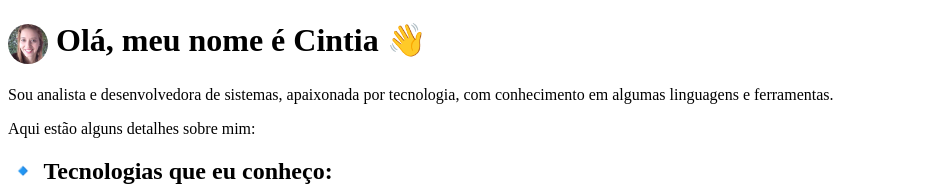
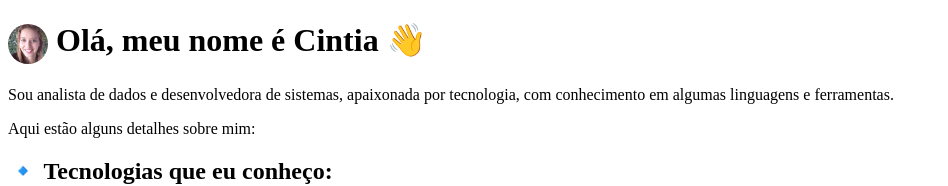
Before and after one commit to CintiaSedenho/cintiasedenho.github.io, a plain HTML site: page index.html in a window 1280 px wide. Shown: the top 186 px of the page, without its empty margins (0-948 px from the left). Drawn offline with Linux system fonts and the light colour scheme.

Commit message:
Update index.html

```diff
--- a/index.html
+++ b/index.html
@@ -10,7 +10,7 @@
     <img src="Eu.jpg" alt="Foto de Cintia" width="40" style="vertical-align: middle; border-radius: 50%;" />
     Olá, meu nome é Cintia 👋
   </h1>
-  <p>Sou analista e desenvolvedora de sistemas, apaixonada por tecnologia, com conhecimento em algumas linguagens e ferramentas.</p>
+  <p>Sou analista de dados e desenvolvedora de sistemas, apaixonada por tecnologia, com conhecimento em algumas linguagens e ferramentas.</p>
   <p>Aqui estão alguns detalhes sobre mim:</p>
 
   <h2>🔹 Tecnologias que eu conheço:</h2>
```
